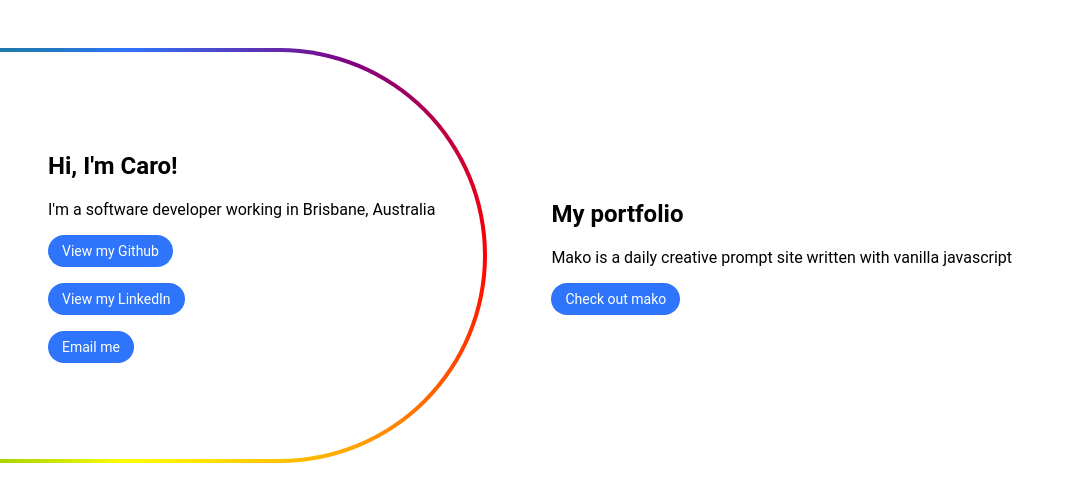
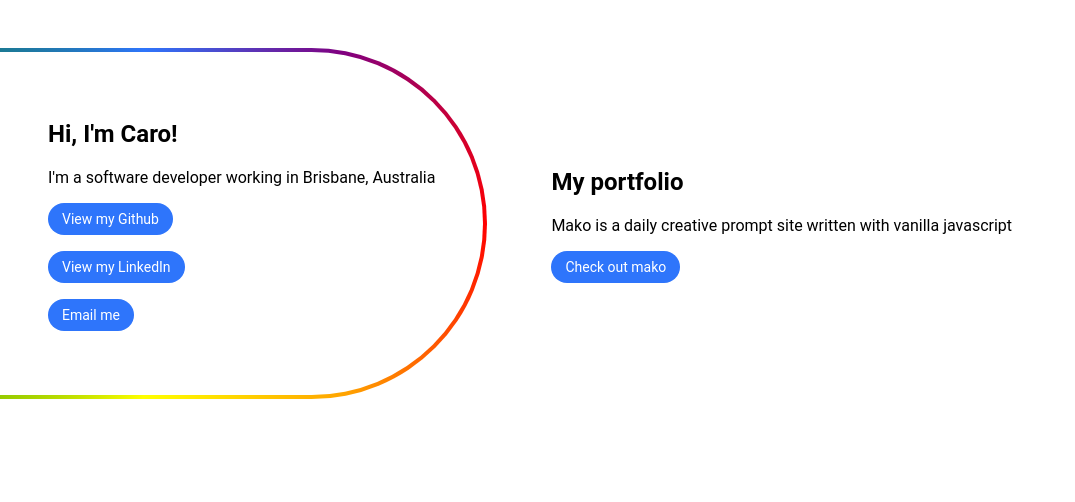
Before and after one commit to CaroWaye/folio, a plain HTML site: page index.html in a window 1280 px wide. Shown: the whole page, without its empty margins (0-1075 px from the left). Drawn offline with Linux system fonts and the light colour scheme.

Commit message:
style fixes for rainbow border and set peacock colour

```diff
--- a/style.css
+++ b/style.css
@@ -3,10 +3,6 @@
   --glow-size: 1.1rem;
   --glow-intensity: 0.2;
   --border-width: 4px;
-}
-html {
-  box-sizing: border-box;
-  overflow: clip;
 }
 *, *:before, *:after {
   box-sizing: inherit;
@@ -14,10 +10,12 @@ html {
 body {
   margin: 0;
   font-family: Roboto, Helvetica, Arial, sans-serif;
+  box-sizing: border-box;
+  overflow: clip;
 }
 h1, h2, p, a {
-        font-family: Roboto, Helvetica, Arial, sans-serif;
-        }
+  font-family: Roboto, Helvetica, Arial, sans-serif;
+  }
 a {
   font-size: 0.875rem;
   display: block;
@@ -48,7 +46,7 @@ ul, li {
 
 .glowing-border {
   margin-block: 3rem;
-  padding: 5rem 3rem;
+  padding: 3rem;
   max-width: 60ch;
   border: var(--border-width, 5px) solid transparent;
   border-left: 0;
@@ -57,6 +55,7 @@ ul, li {
   position: relative;
   isolation: isolate;
   animation: glow 10s infinite linear;
+  overflow: clip;
 }
 
 .glowing-border::before,
@@ -69,7 +68,7 @@ ul, li {
 .glowing-border::before{
   z-index: -1;
   background: canvas;
-  inset: 0.5rem;
+  inset: unset;
   scale: 1.2 1;
   transform-origin: right;
   filter: blur(var(--glow-size, 0.75rem))
@@ -88,7 +87,6 @@ ul, li {
   border-radius: 100vw 0 0 100vw;
   border: var(--border-width, 5px) solid transparent;
   border-right: 0;
-
   &::after {
     max-width: calc(100dvw - 0.75rem);
   }
```
